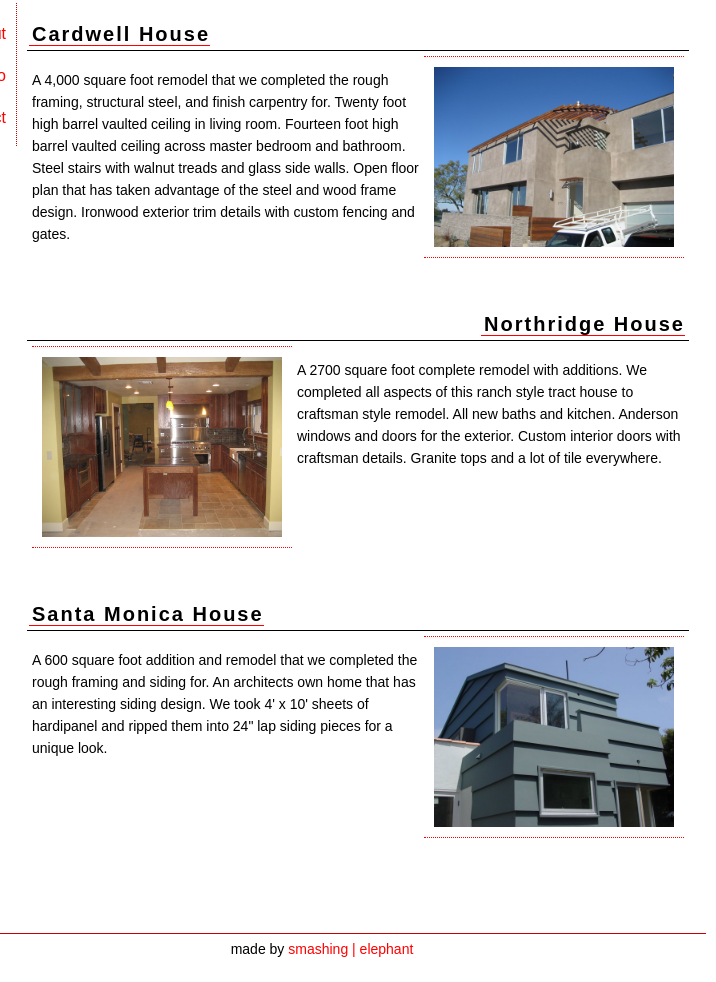
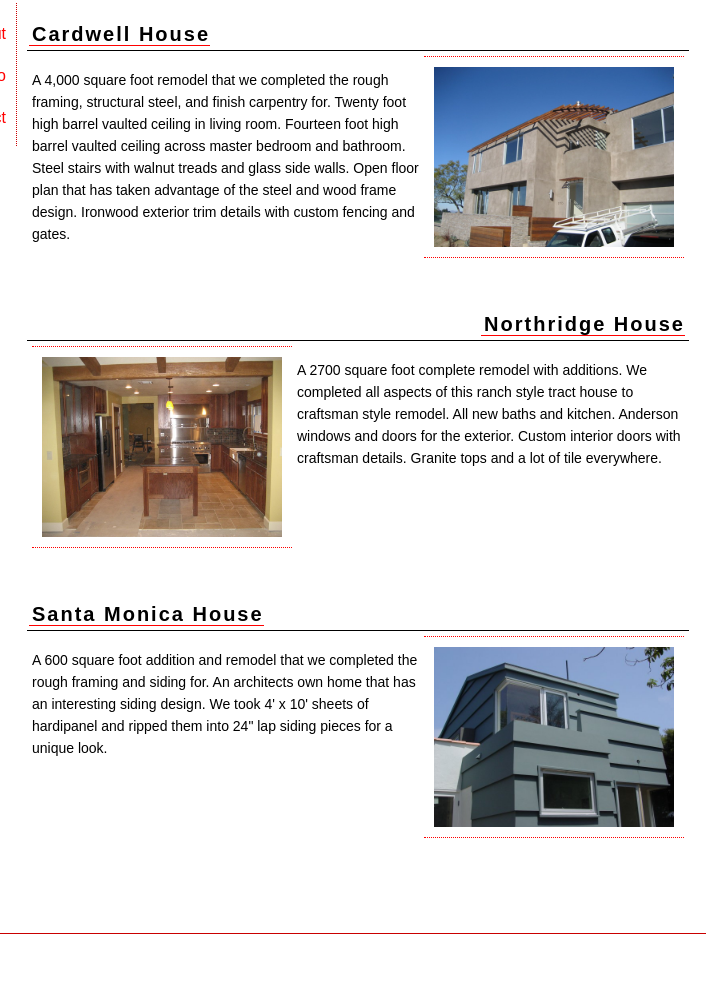
Before and after one commit to kvnn/tvc, a plain HTML site: page portfolio.html in a window 1280 px wide. Shown: the part 190-1172 px from the top of the page, without its empty margins (322-1038 px from the left). Drawn offline with Linux system fonts and the light colour scheme.

Commit message:
Update portfolio.html

```diff
--- a/portfolio.html
+++ b/portfolio.html
@@ -103,7 +103,7 @@
 			<!-- end content div -->
 
 			<div class="footer">
-				made by <a href="http://www.smashingelephant.com">smashing | elephant</a>
+
 			</div>
 
 		</div>
```
